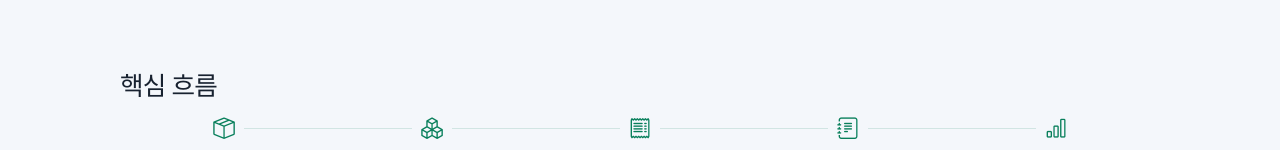
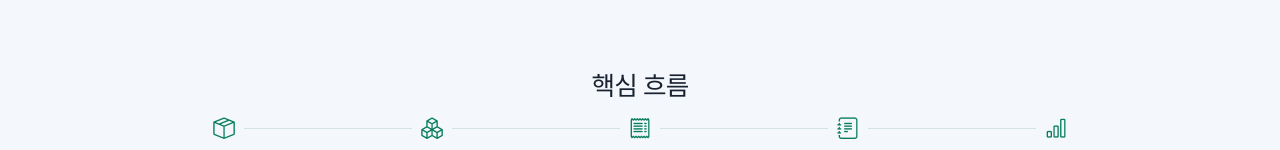
Before and after one commit to allen8524/allen8524.github.io, a React (Vite) app: page /#/projects/bakery in a window 1280 px wide. Shown: the part 594-744 px from the top of the page. Built offline with nearby package versions, Linux system fonts and the light colour scheme.

Commit message:
Center project flow and design headings

```diff
--- a/src/styles/project-detail.css
+++ b/src/styles/project-detail.css
@@ -265,6 +265,10 @@
 .project-case-study .project-section-heading {
   margin: 0 0 16px;
   text-align: start;
+}
+
+.project-case-study :is(.project-flow-section, .project-implementation-section) .project-section-heading {
+  text-align: center;
 }
 
 .project-case-study .project-section-heading h2 {
```
